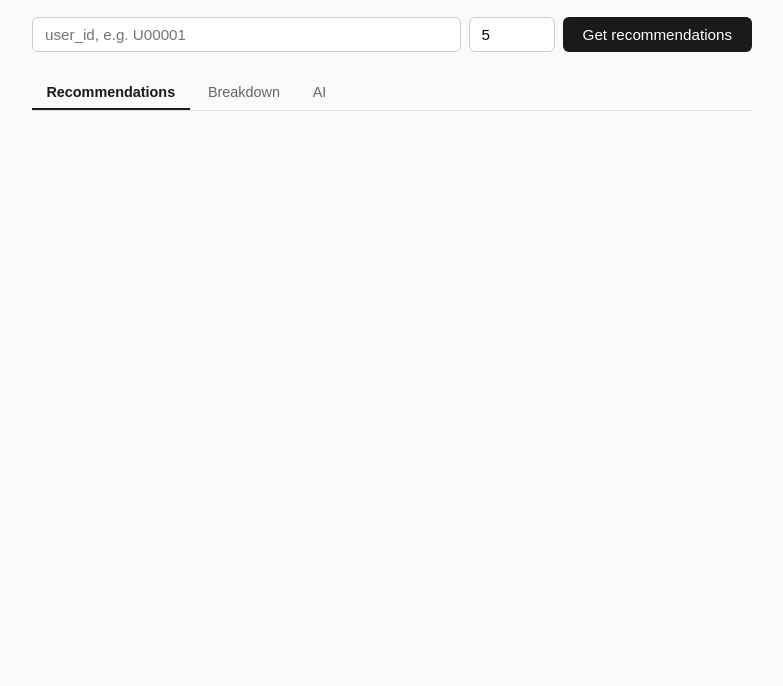
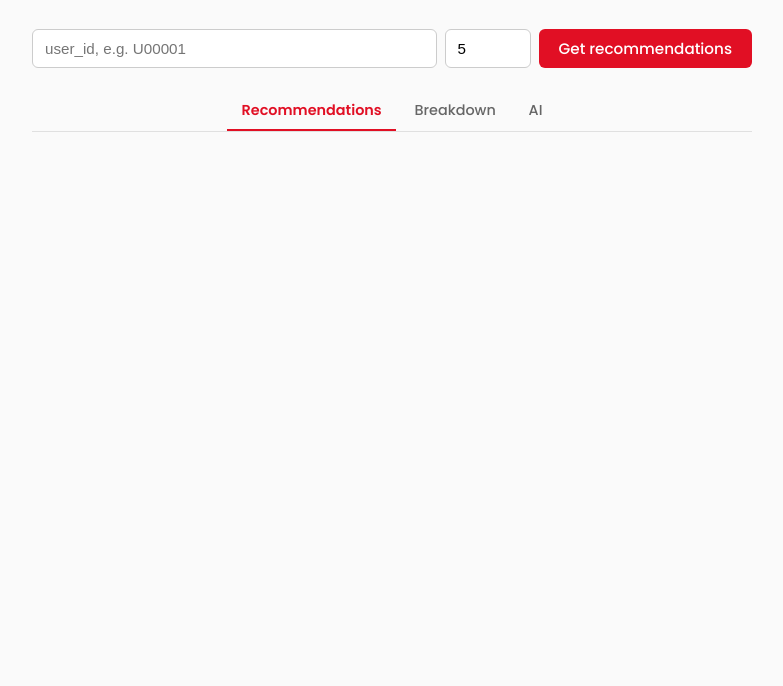
Before and after one commit to granton-onyango/ami-course-recommender, a plain HTML site: page static/index.html in a window 1280 px wide. Shown: the part 114-800 px from the top of the page, without its empty margins (248-1031 px from the left). Drawn offline with Linux system fonts and the light colour scheme.

Commit message:
feat: enhance styling and layout in index.html with brand colors and improved typography

```diff
--- a/static/index.html
+++ b/static/index.html
@@ -3,16 +3,28 @@
 <head>
 <meta charset="utf-8">
 <title>AMI Course Recommendations</title>
+<link rel="preconnect" href="https://fonts.googleapis.com">
+<link rel="preconnect" href="https://fonts.gstatic.com" crossorigin>
+<link href="https://fonts.googleapis.com/css2?family=Poppins:wght@400;500;600;700&display=swap" rel="stylesheet">
 <style>
+  :root {
+    /* AMI brand colors, pulled from africanmanagers.com and the case study PDF's own stripe */
+    --ami-red: #E10F24;
+    --ami-red-dark: #B80D1E;
+    --ami-orange: #EF8F20;
+    --ami-teal: #1F7776;
+    --ami-teal-dark: #1B6664;
+    --ami-teal-light: #E5F1F1;
+  }
   body {
-    font-family: -apple-system, BlinkMacSystemFont, "Segoe UI", sans-serif;
+    font-family: "Poppins", -apple-system, BlinkMacSystemFont, "Segoe UI", sans-serif;
     max-width: 720px;
     margin: 3rem auto;
     padding: 0 1.5rem;
     color: #1a1a1a;
     background: #fafafa;
   }
-  h1 { font-size: 1.4rem; margin-bottom: 0.25rem; }
+  h1 { font-size: 1.4rem; margin-bottom: 0.25rem; color: var(--ami-teal-dark); font-weight: 600; }
   h2 { font-size: 1rem; margin: 1.5rem 0 0.5rem; }
   p.sub { color: #666; margin-top: 0; margin-bottom: 2rem; }
   form {
@@ -33,22 +45,25 @@
     padding: 0.5rem 1.25rem;
     border: none;
     border-radius: 6px;
-    background: #1a1a1a;
+    background: var(--ami-red);
     color: white;
     font-size: 0.95rem;
+    font-family: inherit;
+    font-weight: 500;
     cursor: pointer;
   }
-  button:hover { background: #333; }
+  button:hover { background: var(--ami-red-dark); }
 
-  .tabs { display: flex; gap: 0.25rem; margin-bottom: 1.25rem; border-bottom: 1px solid #e0e0e0; }
+  .tabs { display: flex; justify-content: center; gap: 0.25rem; margin-bottom: 1.25rem; border-bottom: 1px solid #e0e0e0; }
   .tabs.sub { margin-bottom: 1rem; }
   .tab-btn, .subtab-btn {
     background: none; color: #666; border-radius: 0;
     padding: 0.5rem 0.9rem; font-size: 0.9rem;
+    font-family: inherit;
     border-bottom: 2px solid transparent;
   }
   .tab-btn:hover, .subtab-btn:hover { background: #f0f0f0; }
-  .tab-btn.active, .subtab-btn.active { color: #1a1a1a; border-bottom-color: #1a1a1a; font-weight: 600; }
+  .tab-btn.active, .subtab-btn.active { color: var(--ami-red); border-bottom-color: var(--ami-red); font-weight: 600; }
   .tab-panel, .subtab-panel { display: none; }
   .tab-panel.active, .subtab-panel.active { display: block; }
 
@@ -65,14 +80,16 @@
     align-items: baseline;
     margin-bottom: 0.35rem;
   }
-  .card .rank { color: #999; font-size: 0.85rem; margin-right: 0.5rem; }
+  .card .rank { color: var(--ami-orange); font-weight: 600; font-size: 0.85rem; margin-right: 0.5rem; }
   .card .title { font-weight: 600; }
   .card .score {
     font-family: ui-monospace, monospace;
-    background: #f0f0f0;
+    background: var(--ami-teal-light);
+    color: var(--ami-teal-dark);
     padding: 0.1rem 0.5rem;
     border-radius: 4px;
     font-size: 0.85rem;
+    font-weight: 600;
   }
   .card .reason { color: #444; font-size: 0.9rem; line-height: 1.4; }
   .status { color: #666; font-size: 0.9rem; }
@@ -94,7 +111,7 @@
   .funnel-row { display: flex; align-items: center; gap: 0.6rem; margin-bottom: 0.4rem; }
   .funnel-label { width: 190px; flex-shrink: 0; color: #444; }
   .funnel-bar-track { flex: 1; background: #eee; border-radius: 4px; height: 10px; overflow: hidden; }
-  .funnel-bar-fill { background: #1a1a1a; height: 100%; }
+  .funnel-bar-fill { background: var(--ami-teal); height: 100%; }
   .funnel-count { width: 40px; text-align: right; font-family: ui-monospace, monospace; font-size: 0.85rem; }
 
   .weights { color: #666; font-size: 0.85rem; margin-bottom: 1rem; }
@@ -106,7 +123,7 @@
   table.breakdown th { color: #666; font-weight: 600; font-size: 0.78rem; text-transform: uppercase; }
   table.breakdown .signal-score { font-family: ui-monospace, monospace; }
   table.breakdown .signal-reason { color: #777; font-size: 0.78rem; display: block; margin-top: 0.15rem; }
-  table.breakdown .final-score { font-family: ui-monospace, monospace; font-weight: 600; }
+  table.breakdown .final-score { font-family: ui-monospace, monospace; font-weight: 600; color: var(--ami-teal-dark); }
   table.breakdown .na { color: #ccc; }
 
   #ai-form, #coach-form { display: flex; gap: 0.5rem; margin-bottom: 1rem; }
```
